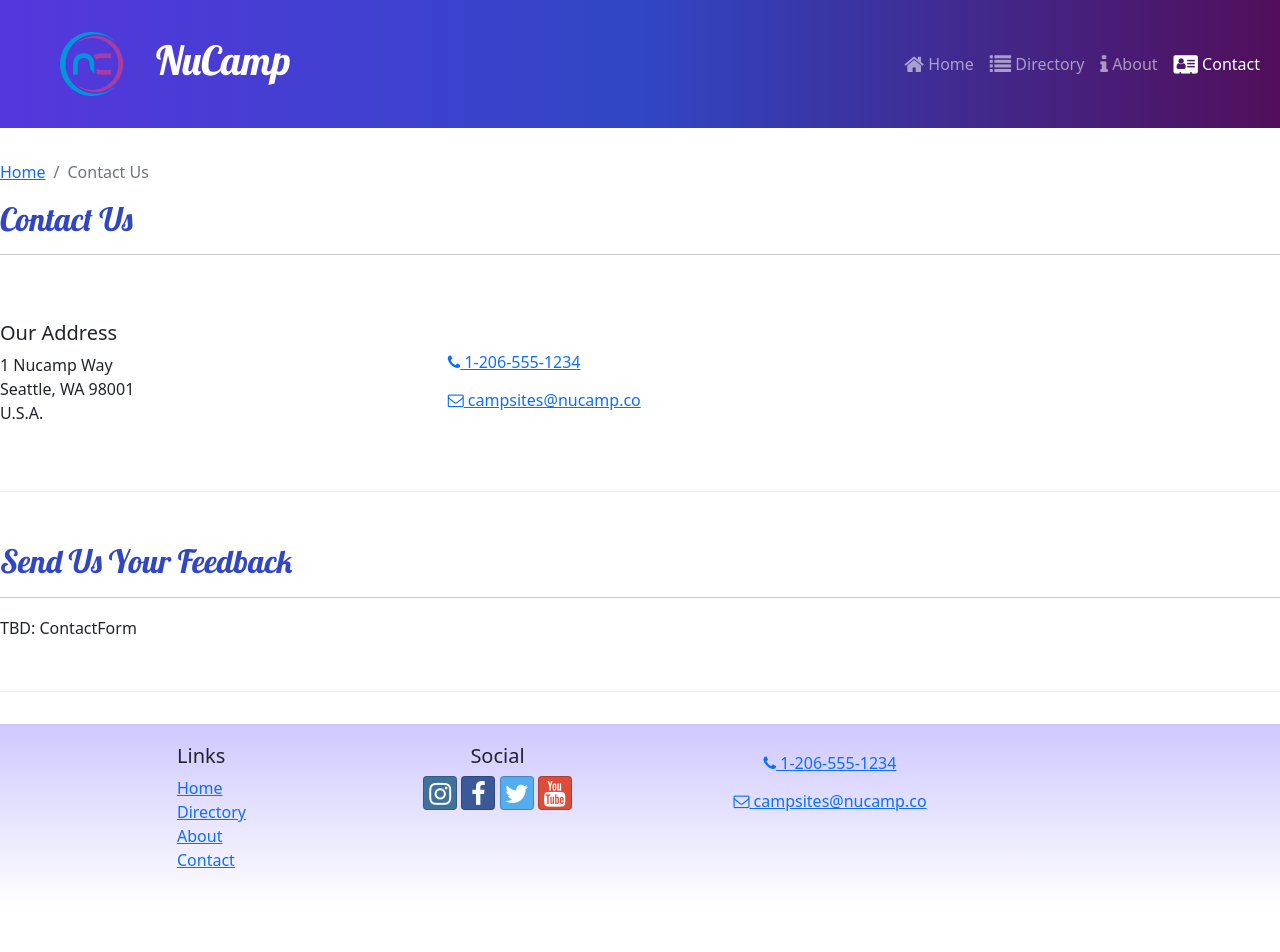
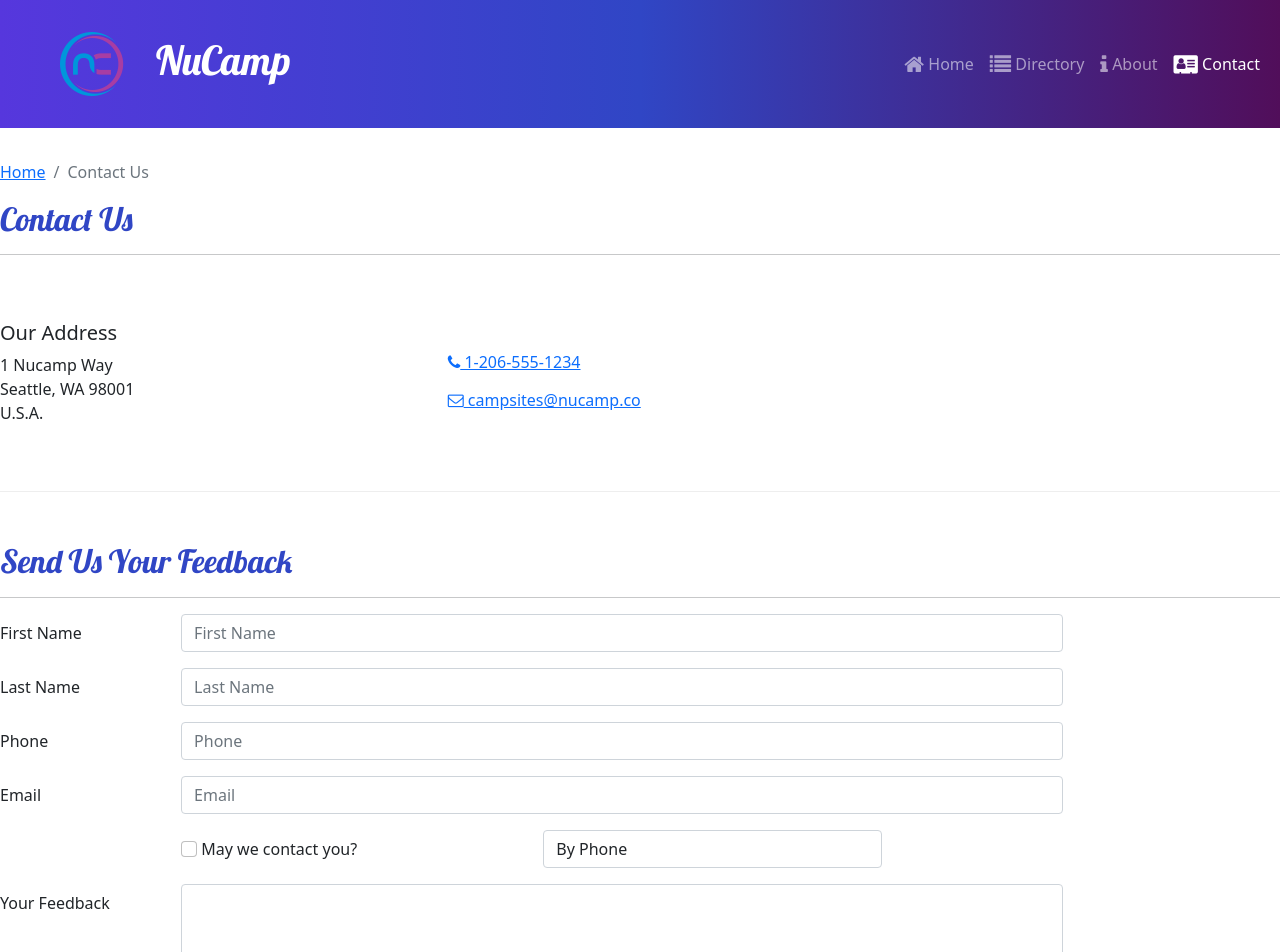
Before and after one commit to mpollachek/react_nucampsite, a React (Create React App) app: page /contact in a window 1280 px wide. Shown: the top 952 px of the page. Before the commit the page ends 908 px from the top, so only its background shows below. Built offline with nearby package versions, Linux system fonts and the light colour scheme.

Commit message:
ContactForm Parts 1 and 2

```diff
--- /dev/null
+++ b/src/components/ContactForm.js
@@ -0,0 +1,81 @@
+import { Button, Label, Col, FormGroup } from 'reactstrap';
+import { Formik, Field, Form } from 'formik';
+
+const ContactForm = () => {
+  return (
+    <Formik
+            initialValues={{
+                firstName: '',
+                lastName: '',
+                phoneNum: '',
+                email: '',
+                agree: false,
+                contactType: 'By Phone',
+                feedback: ''
+            }}
+    >
+      <Form>
+        <FormGroup row>
+            <Label htmlFor='firstName' md='2'>
+                First Name
+            </Label>
+            <Col md='10'>
+              <Field className='form-control' name='firstName' placeholder='First Name' />
+            </Col>
+        </FormGroup>
+        <FormGroup row>
+            <Label htmlFor='lastName' md='2'>
+                Last Name
+            </Label>
+            <Col md='10'>
+              <Field className='form-control' name='lastName' placeholder='Last Name' />
+            </Col>
+        </FormGroup>
+        <FormGroup row>
+            <Label htmlFor='phoneNum' md='2'>
+                Phone
+            </Label>
+            <Col md='10'>
+            <Field className='form-control' name='phoneNum' placeholder='Phone' />
+            </Col>
+        </FormGroup>
+        <FormGroup row>
+            <Label htmlFor='email' md='2'>
+                Email
+            </Label>
+            <Col md='10'>
+            <Field className='form-control' name='email' placeholder='Email' />
+            </Col>
+        </FormGroup>
+        <FormGroup row>
+            <Label check md={{ size: 4, offset: 2 }}>
+            <Field
+              name='agree'
+              type='checkbox'
+              className='form-check-input'
+            />{' '}
+            May we contact you?
+            </Label>
+            <Col md='4'>
+            <Field className='form-control' name='contactType' as='select'>
+              <option>By Phone</option>
+              <option>By Email</option>
+            </Field>
+            </Col>
+        </FormGroup>
+        <FormGroup row>
+            <Label htmlFor='feedback' md='2'>
+                Your Feedback
+            </Label>
+            <Col md='10'>
+            <Field className='form-control' name='feedback' as='textarea' rows='12' />
+            </Col>
+        </FormGroup>
+        <FormGroup row>
+        </FormGroup>
+      </Form>
+    </Formik>
+  );
+}
+
+  export default ContactForm;
--- a/src/pages/ContactPage.js
+++ b/src/pages/ContactPage.js
@@ -1,5 +1,6 @@
 import { Container, Col, Row } from 'reactstrap';
 import SubHeader from '../components/SubHeader';
+import ContactForm from '../components/ContactForm';
 
 const ContactPage = () => {
   return (
@@ -40,7 +41,7 @@
           <hr />
         </Col>
         <Col md='10'>
-          TBD: ContactForm
+          <ContactForm />
         </Col>
       </Row>
     </container>
```
